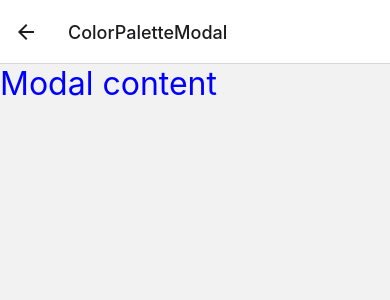
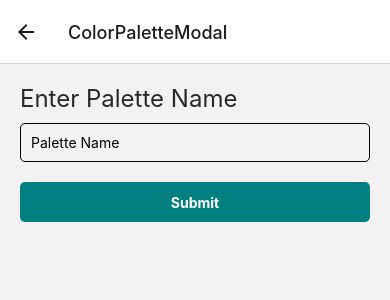
Before and after one commit to joeldmyers/react-native-2024, a React Native app: screen /ColorPaletteModal in a window 390 px wide. Shown: the top 300 px of the page. Built offline with nearby package versions, Linux system fonts and the light colour scheme; no server answers.

Commit message:
wip form in modal

```diff
--- a/screens/ColorPaletteModal/index.tsx
+++ b/screens/ColorPaletteModal/index.tsx
@@ -1,11 +1,59 @@
-import { View, Text } from "react-native";
+import { useState } from "react";
+import {
+  View,
+  Text,
+  TextInput,
+  StyleSheet,
+  TouchableOpacity,
+} from "react-native";
 
 const ColorPaletteModal = () => {
+  const [name, setName] = useState("");
+
   return (
-    <View>
-      <Text style={{ fontSize: 32, color: "blue" }}>Modal content</Text>
+    <View style={styles.container}>
+      <Text style={styles.headerText}>Enter Palette Name</Text>
+      <TextInput
+        style={styles.input}
+        value={name}
+        onChangeText={setName}
+        placeholder="Palette Name"
+      />
+      <TouchableOpacity style={styles.button}>
+        <Text style={styles.buttonText}>Submit</Text>
+      </TouchableOpacity>
     </View>
   );
 };
 
+const styles = StyleSheet.create({
+  input: {
+    borderColor: "#000",
+    borderWidth: 1,
+    padding: 10,
+    borderRadius: 5,
+    marginBottom: 20,
+  },
+  headerText: {
+    fontSize: 24,
+    color: "#282828",
+    marginBottom: 10,
+  },
+  button: {
+    height: 40,
+    backgroundColor: "teal",
+    borderRadius: 5,
+    justifyContent: "center",
+    alignItems: "center",
+  },
+  buttonText: {
+    color: "white",
+    fontWeight: "bold",
+  },
+  container: {
+    padding: 20,
+    flex: 1,
+  },
+});
+
 export default ColorPaletteModal;
--- a/screens/Home/index.tsx
+++ b/screens/Home/index.tsx
@@ -59,7 +59,7 @@ const Home = ({ navigation }: Props) => {
           <TouchableOpacity
             onPress={() => navigation.navigate("ColorPaletteModal")}
           >
-            <Button title="Launch Modal" />
+            <Button title="Add a Color Scheme" />
           </TouchableOpacity>
         }
       />
```
